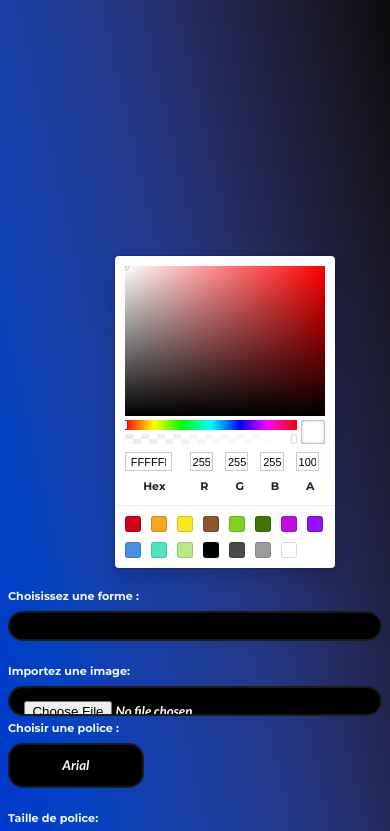
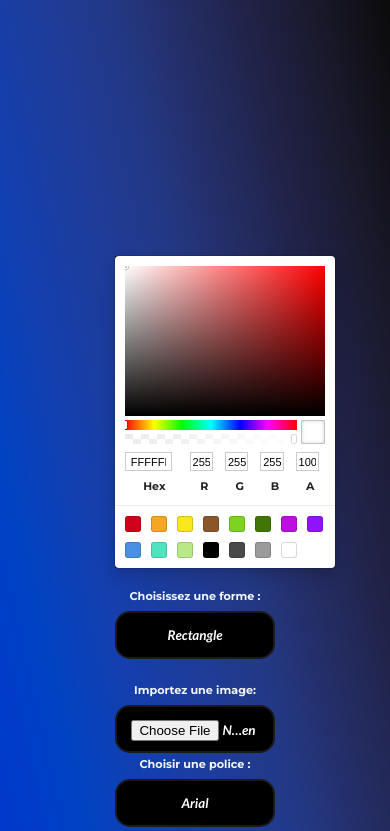
Before and after one commit to migope62/GeneratorLogo, a Next.js app: page / in a window 390 px wide. Shown: the top 831 px of the page. Built offline with nearby package versions, Linux system fonts and the light colour scheme.

Commit message:
REPARERESPONSIV

```diff
--- a/src/styles/logoGenerator.css
+++ b/src/styles/logoGenerator.css
@@ -37,7 +37,7 @@ select,
 #form,
 #logoWidth,
 #logoHeight,
-#fontSelector,
+#SelectorFont,
 button {
     appearance: none;
     background-color: #000000;
@@ -147,14 +147,15 @@ select:hover,
     }
 
     .container {
+        margin: 0 auto;
         max-width: 100%;
         max-height: 100%;
-        margin: 0 0 00;
     }
 
     .container input[type="text"],
     input[type="file"],
     select,
+    #SelectorFont,
     #fontSize,
     #fontWeight,
     #letterSpacing,
@@ -163,28 +164,30 @@ select:hover,
     #form,
     #logoWidth,
     #logoHeight,
-    #fontSelector,
+
     button {
-        max-width: 100%;
+        min-width: 10rem;
+        min-height: 3rem;
     }
 
     .custom-color-picker {
         margin: 0 auto;
+        background-color: black;
+        max-width: 100%;
         margin-top: 15rem;
         margin-bottom: 1rem;
         width: 10rem;
     }
- input[type="file"] {
-    height: 5rem;
-}
+
     button {
         margin-top: 1.5rem;
     }
-#SelectorFont {
-    max-width: 100%;
-}
+
+
+
     label,
     #fontselector {
+        text-align: center;
         margin-top: 1.5rem;
         margin-bottom: 0.5rem;
     }
@@ -194,7 +197,11 @@ select:hover,
     }
 }
 
-@media (max-width: 750px) {}
+@media (max-width: 750px) {
+    .container2 {
+        margin-top: 30rem;
+    }
+}
 
 
 @media (max-width: 320px) {}
```
